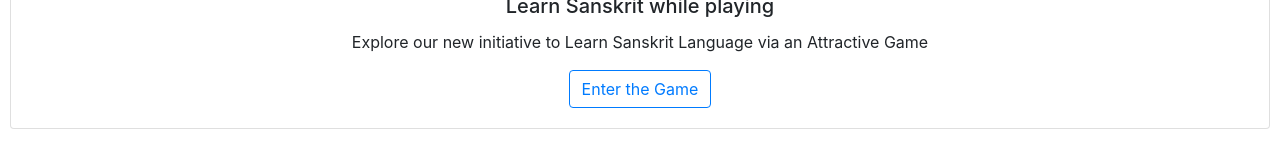
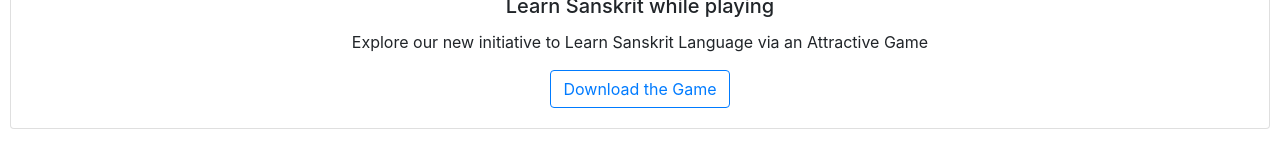
Before and after one commit to tetra-devs/tetra-devs.github.io, a React (Create React App) app: page /#/ in a window 1280 px wide. Shown: the part 591-751 px from the top of the page. Built offline with nearby package versions, Linux system fonts and the light colour scheme.

Commit message:
website updated

```diff
--- a/public/index.html
+++ b/public/index.html
@@ -24,7 +24,7 @@
       work correctly both with client-side routing and a non-root public URL.
       Learn how to configure a non-root public URL by running `npm run build`.
     -->
-    <title>Sanskritam Game</title>
+    <title>Anusiksha Game</title>
     <meta name="title" content="OpenSource Contribution Help Us to Grow" />
     <meta
       name="description"
--- a/src/components/HomePageComponents/WelcomeCard.js
+++ b/src/components/HomePageComponents/WelcomeCard.js
@@ -14,7 +14,7 @@ function WelcomeCard() {
                 <Card.Text>
                  Explore our new initiative to Learn Sanskrit Language via an Attractive Game
                 </Card.Text>
-                <a href="#/comingsoon"><Button variant="outline-primary">Enter the Game</Button></a>
+                <a href="https://tetra-devs.github.io/maingame/"><Button variant="outline-primary">Download the Game</Button></a>
             </Card.Body>
 
             {/* <Card.Footer className="text-muted">See our Projects</Card.Footer> */}
```
